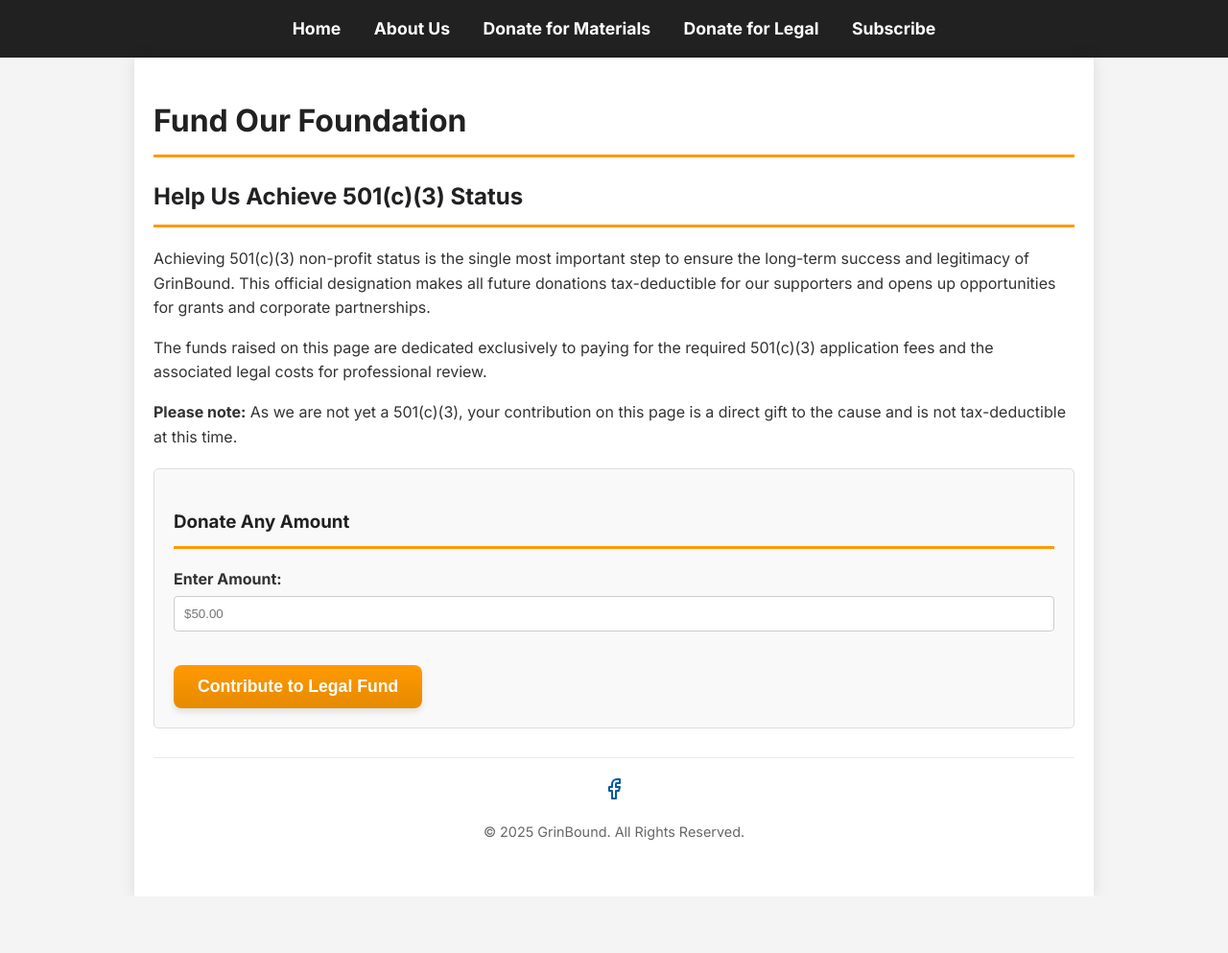
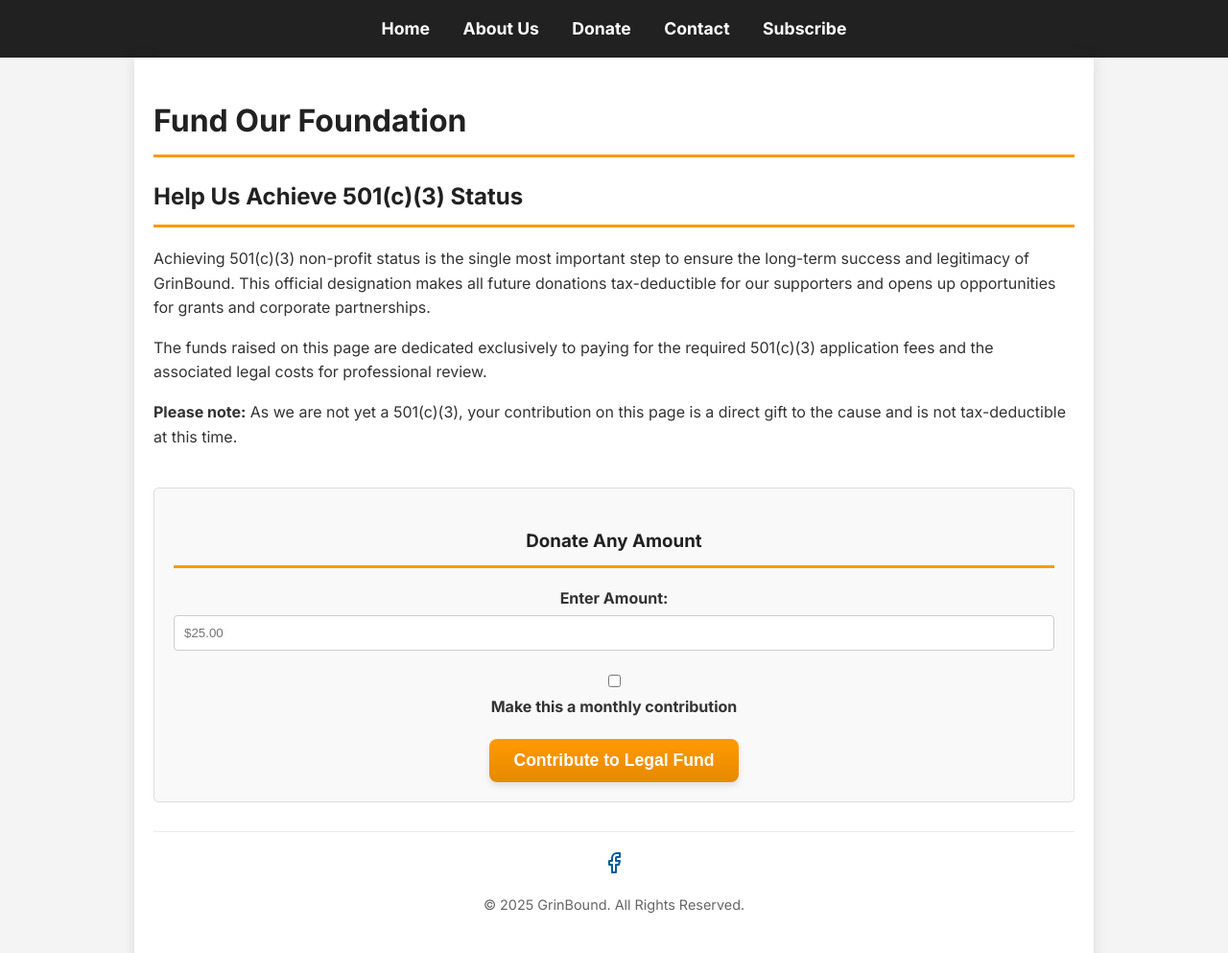
Before and after one commit to Lemmehavadit/hello-world, a plain HTML site: page donate-legal.html in a window 1280 px wide. Shown: the whole page at 96% size. Before the commit the page ends 934 px from the top, so only its background shows below. Drawn offline with Linux system fonts and the light colour scheme; a script that the page names is missing.

Commit message:
hotfix: Activate custom donation form on legal page

```diff
--- a/donate-legal.html
+++ b/donate-legal.html
@@ -10,10 +10,10 @@
 <body>
 
   <nav class="navbar">
-    <a href="./index.html">Home</a>
-    <a href="./about.html">About Us</a>
-    <a href="./donate.html">Donate for Materials</a>
-    <a href="./donate-legal.html">Donate for Legal</a>
+    <a href="index.html">Home</a>
+    <a href="about.html">About Us</a>
+    <a href="donate.html">Donate</a>
+    <a href="contact.html">Contact</a>
     <a href="subscribe.html">Subscribe</a>
   </nav>
 
@@ -33,12 +33,18 @@
         <strong>Please note:</strong> As we are not yet a 501(c)(3), your contribution on this page is a direct gift to the cause and is not tax-deductible at this time.
       </p>
 
-      <form>
-        <h3>Donate Any Amount</h3>
-        <label for="donation-amount">Enter Amount:</label>
-        <input type="text" id="donation-amount" name="donation-amount" placeholder="$50.00">
-        <input type="submit" value="Contribute to Legal Fund">
-      </form>
+      <div class="custom-donation">
+        <form id="custom-donation-form">
+          <h3>Donate Any Amount</h3>
+          <label for="custom-amount">Enter Amount:</label>
+          <input type="text" id="custom-amount" name="custom-amount" placeholder="$25.00">
+          <div class="recurring-option">
+            <input type="checkbox" id="recurring" name="recurring">
+            <label for="recurring">Make this a monthly contribution</label>
+          </div>
+          <input type="submit" value="Contribute to Legal Fund">
+        </form>
+      </div>
     </main>
 
     <footer>
@@ -51,5 +57,7 @@
     </footer>
   </div>
 
+  <script src="https://js.stripe.com/v3/"></script>
+  <script src="client.js"></script>
 </body>
 </html>
```
